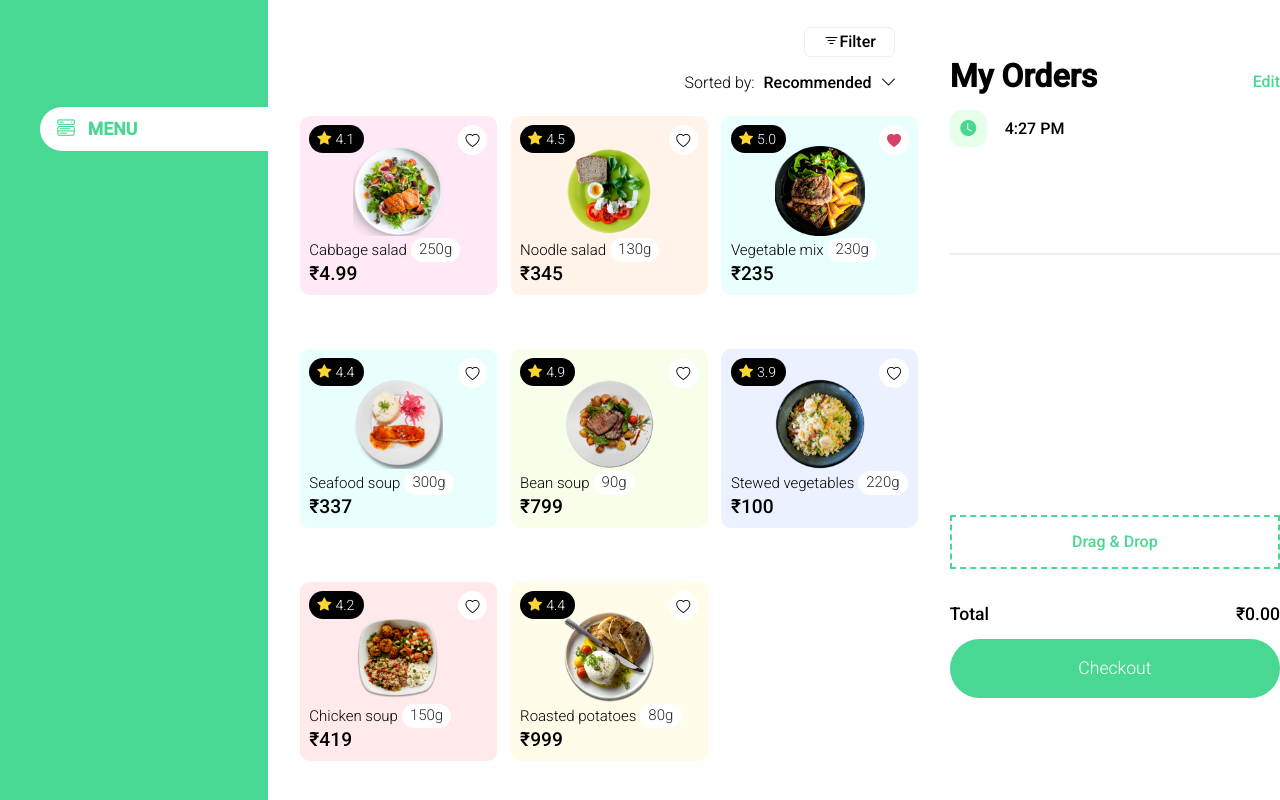
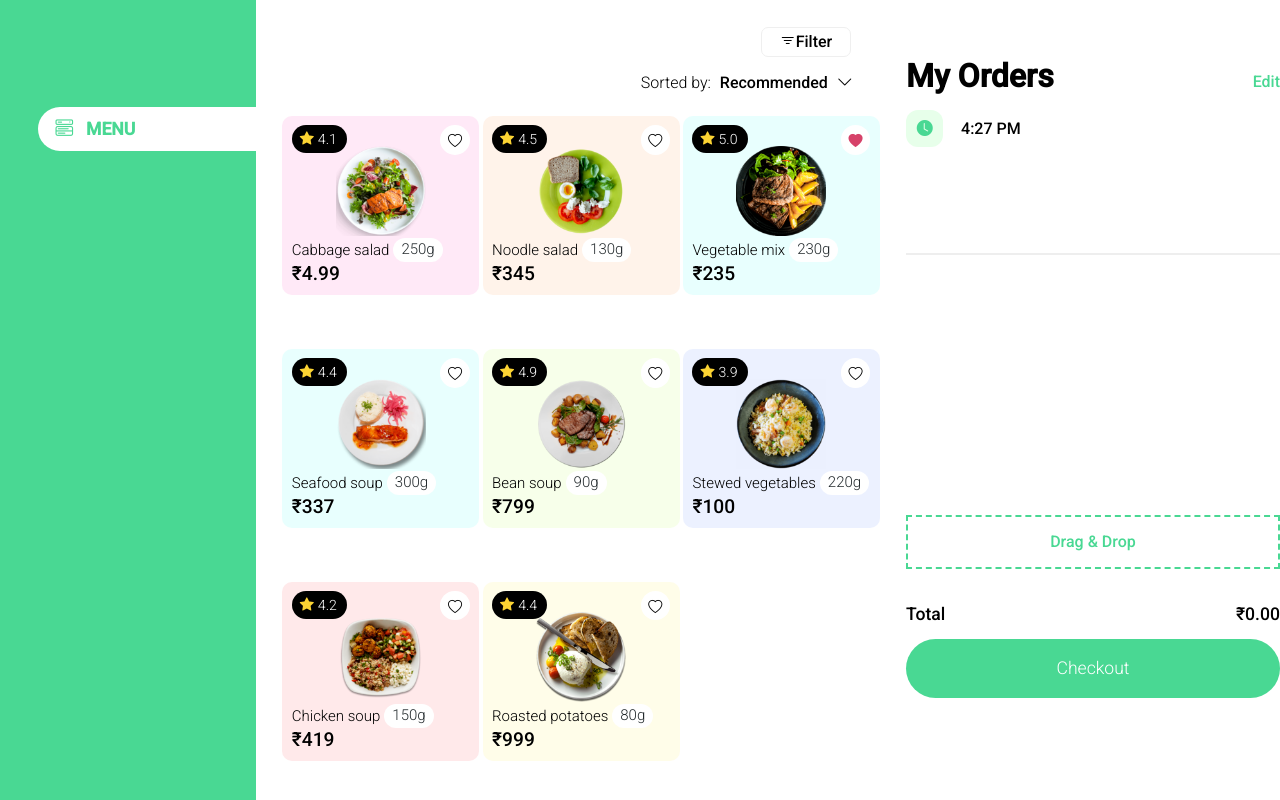
Before and after one commit to r12esh/food-order-web-app, a React (Create React App) app: page / in a window 1280 px wide. Built offline with nearby package versions, Linux system fonts and the light colour scheme.

Commit message:
correct width

```diff
--- a/src/desktop.css
+++ b/src/desktop.css
@@ -290,9 +290,9 @@ code {
 .Order-Column {
   display: flex;
   flex-direction: column;
-  margin: 0 25px 0 0;
+  /*margin: 0 25px 0 0;*/
   height: 100vh;
-  width: 100%;
+  width: 374px;
 }
 
 .order-column-title {
```
